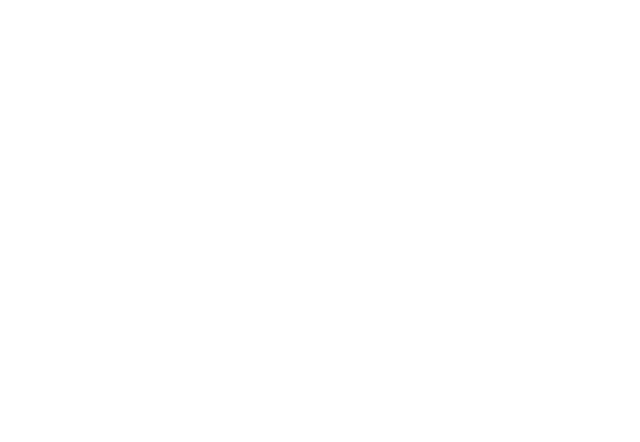
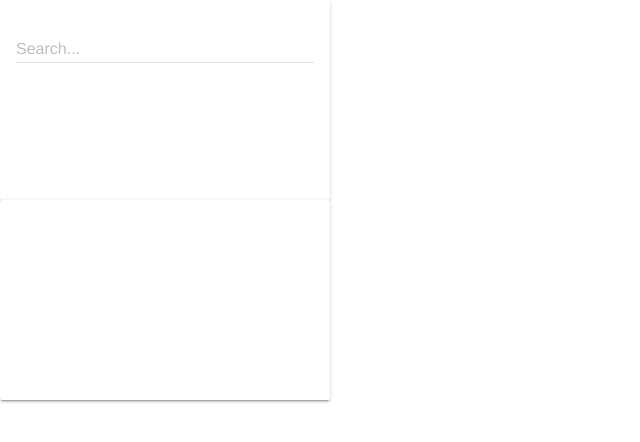
Before and after one commit to easrng/webdesk, a plain HTML site: page search.html in a window 1280 px wide. Shown: the whole page, without its empty margins (0-640 px from the left). Drawn offline with nearby package versions, Linux system fonts and the light colour scheme.

Commit message:
Update search.html

```diff
--- a/search.html
+++ b/search.html
@@ -1,4 +1,12 @@
-<script>
+<!doctype html>
+<html>
+  <head>
+    <link rel="stylesheet" href="https://fonts.googleapis.com/icon?family=Material+Icons">
+    <link rel="stylesheet" href="https://code.getmdl.io/1.3.0/material.indigo-pink.min.css">
+    <script defer src="https://code.getmdl.io/1.3.0/material.min.js"></script>
+    <meta http-equiv="content-type" content="text/html; charset=utf-8" />
+    <title>Web Search</title>
+    <script>
 function search(q){var results=document.getElementById("results");
 document.body.appendChild(results);
 fetch("https://cors.io/?https://www.googleapis.com/customsearch/v1?q="+q+"&cx=011622709732013514528%3Arueyyi-o2ik&key=AIzaSyAE6JZJOcy14CEpAPUBDOCLOS7ePiPiKHk").then(j=>j.json()).then(function (r){
@@ -6,4 +14,17 @@ r.items.forEach(function (item){
 results.innerHTML+= ('<article class="result"><h1>'+item.htmlTitle+'</h1><a href="'+item.link+'">'+item.htmlFormattedUrl+'</a><p>'+item.htmlSnippet+'</p></article>')
 });
 });}
-</script>
+    </script>
+  </head>
+  <body>
+    <div id="search" class="demo-card-wide mdl-card mdl-shadow--2dp">
+      <div class="mdl-card__title">
+        <div class="mdl-textfield mdl-js-textfield">
+          <input class="mdl-textfield__input" type="search" id="searchbox">
+          <label class="mdl-textfield__label" for="searchbox">Search...</label>
+        </div>
+      </div>
+    </div>
+    <div class="demo-card-wide mdl-card mdl-shadow--2dp"><div id="results" class="mdl-card__supporting-text"></div></div>
+  </body>
+</html>
```
